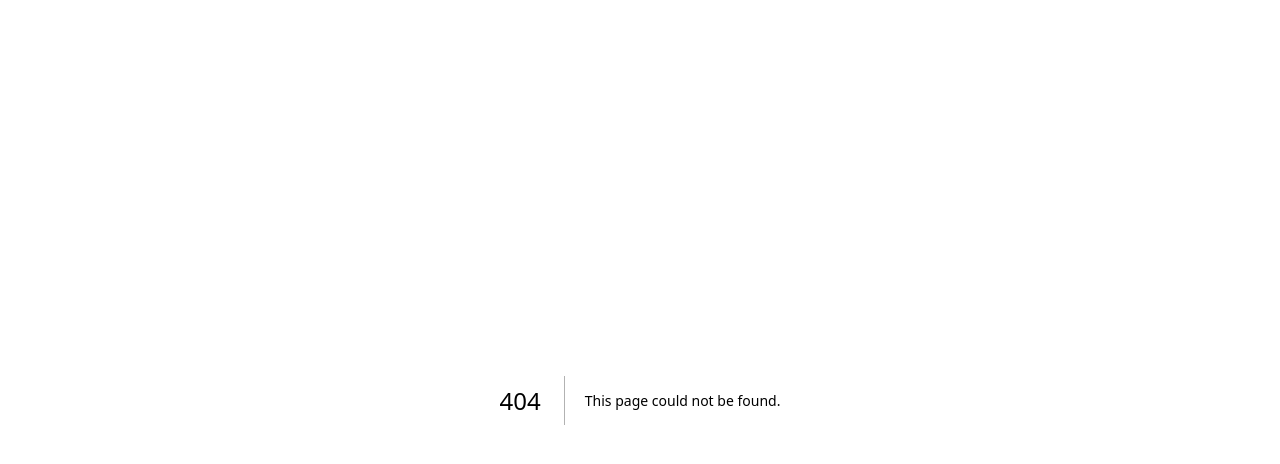
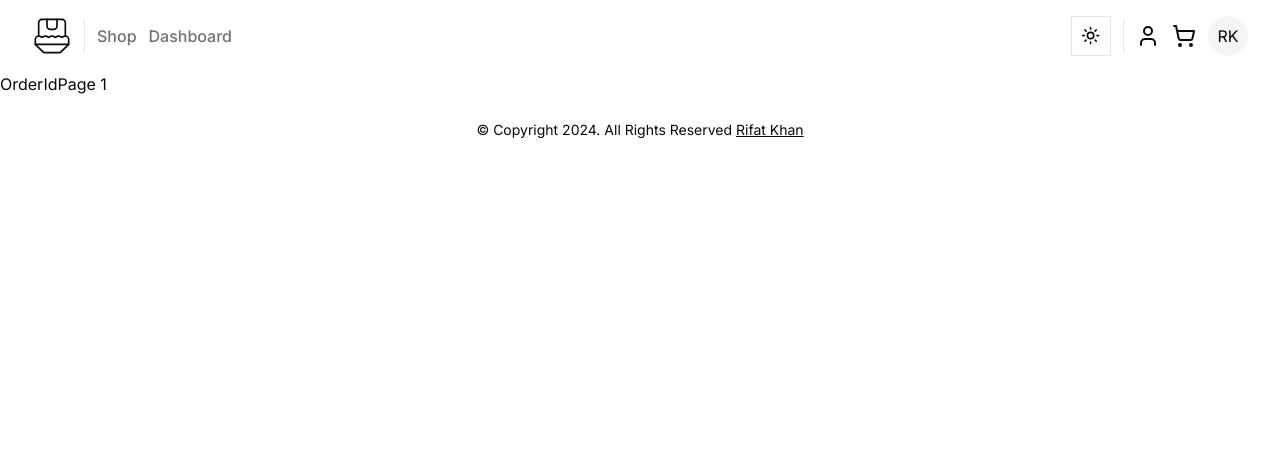
Before and after one commit to StepAsideLiL/front-mart, a Next.js app: page /order/1 in a window 1280 px wide. Before the commit this address had no page. Shown: the top 464 px of the page. Built offline with nearby package versions, Linux system fonts and the light colour scheme; a web font is replaced by a local one.

Commit message:
create oder page and orderId dynamic page

```diff
--- /dev/null
+++ b/app/(web)/order/[orderId]/page.tsx
@@ -0,0 +1,5 @@
+const OrderIdPage = ({ params }: { params: { orderId: string } }) => {
+  return <div>OrderIdPage {params.orderId}</div>;
+};
+
+export default OrderIdPage;
--- /dev/null
+++ b/app/(web)/order/page.tsx
@@ -0,0 +1,7 @@
+import { redirect } from "next/navigation";
+
+const OderPage = () => {
+  redirect("/shop");
+};
+
+export default OderPage;
```
